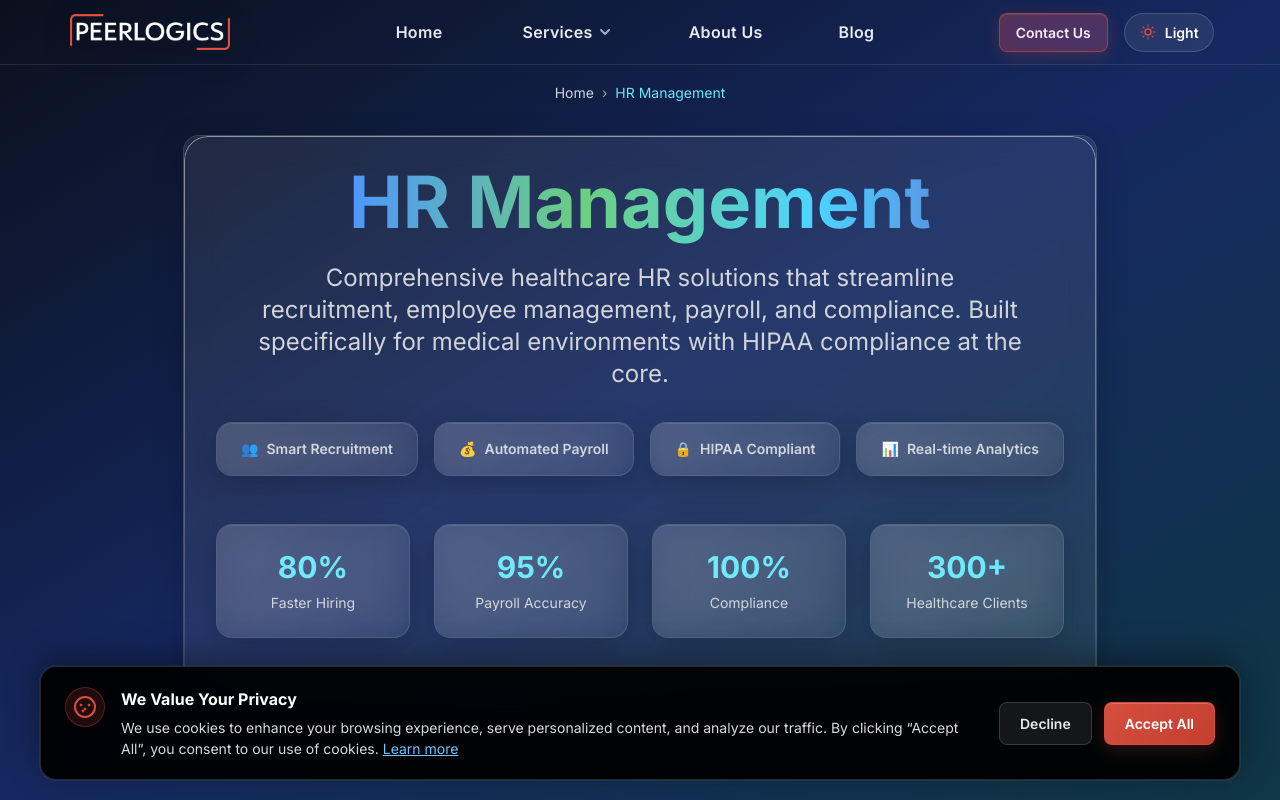
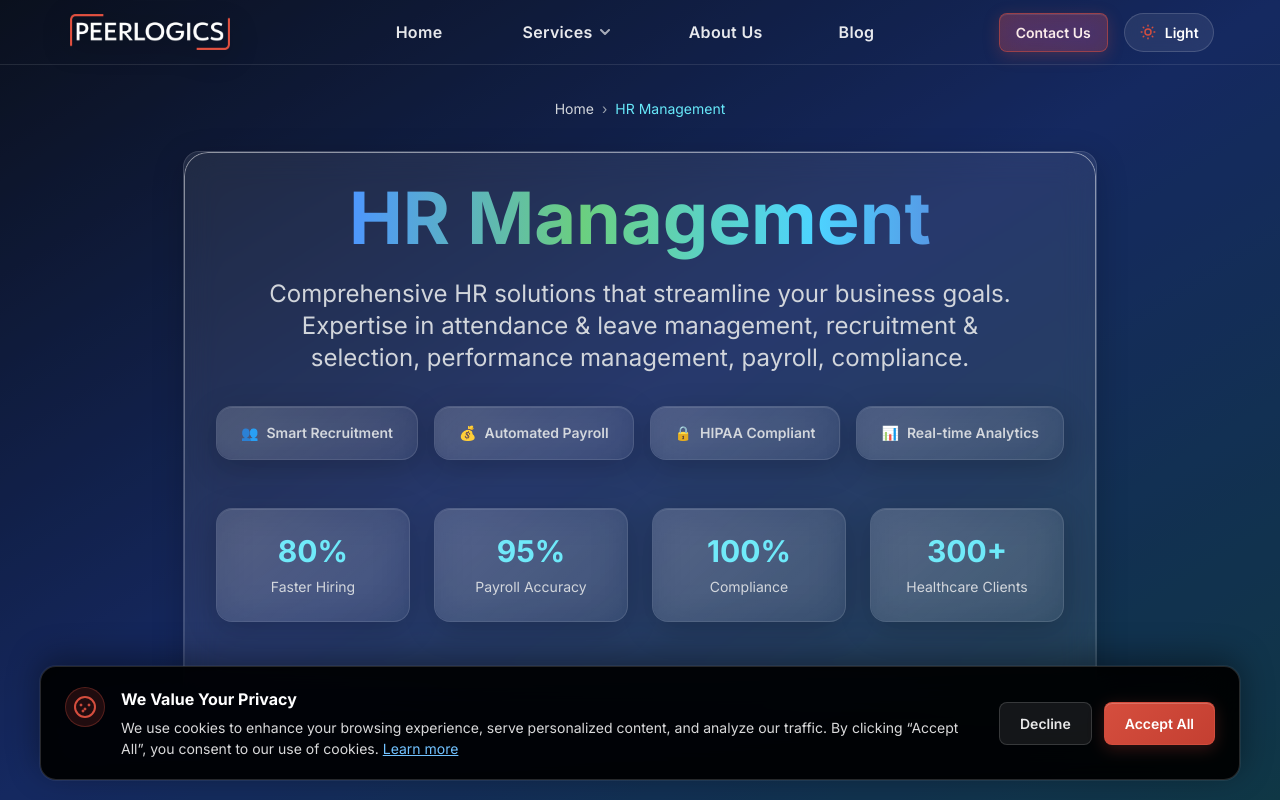
Before and after one commit to Hammadgh/peer_logics, a Next.js app: page /services/hr-management in a window 1280 px wide. Shown: the top 800 px of the page. Built offline with nearby package versions, Linux system fonts and the light colour scheme; a web font is replaced by a local one.

Commit message:
Update ServicePageClient.tsx

```diff
--- a/src/components/ServicePageClient.tsx
+++ b/src/components/ServicePageClient.tsx
@@ -38,7 +38,7 @@ export default function ServicePageClient({ service }: ServicePageClientProps) {
     const configs: Record<string, ServiceConfig> = {
       'hr-management': {
         title: 'HR Management',
-        description: 'Comprehensive healthcare HR solutions that streamline recruitment, employee management, payroll, and compliance. Built specifically for medical environments with HIPAA compliance at the core.',
+        description: 'Comprehensive HR solutions that streamline your business goals. Expertise in attendance & leave management, recruitment & selection, performance management, payroll, compliance.',
         color: 'cyan',
         gradient: 'gradient-cyan',
         accent: 'accent-cyan',
```
